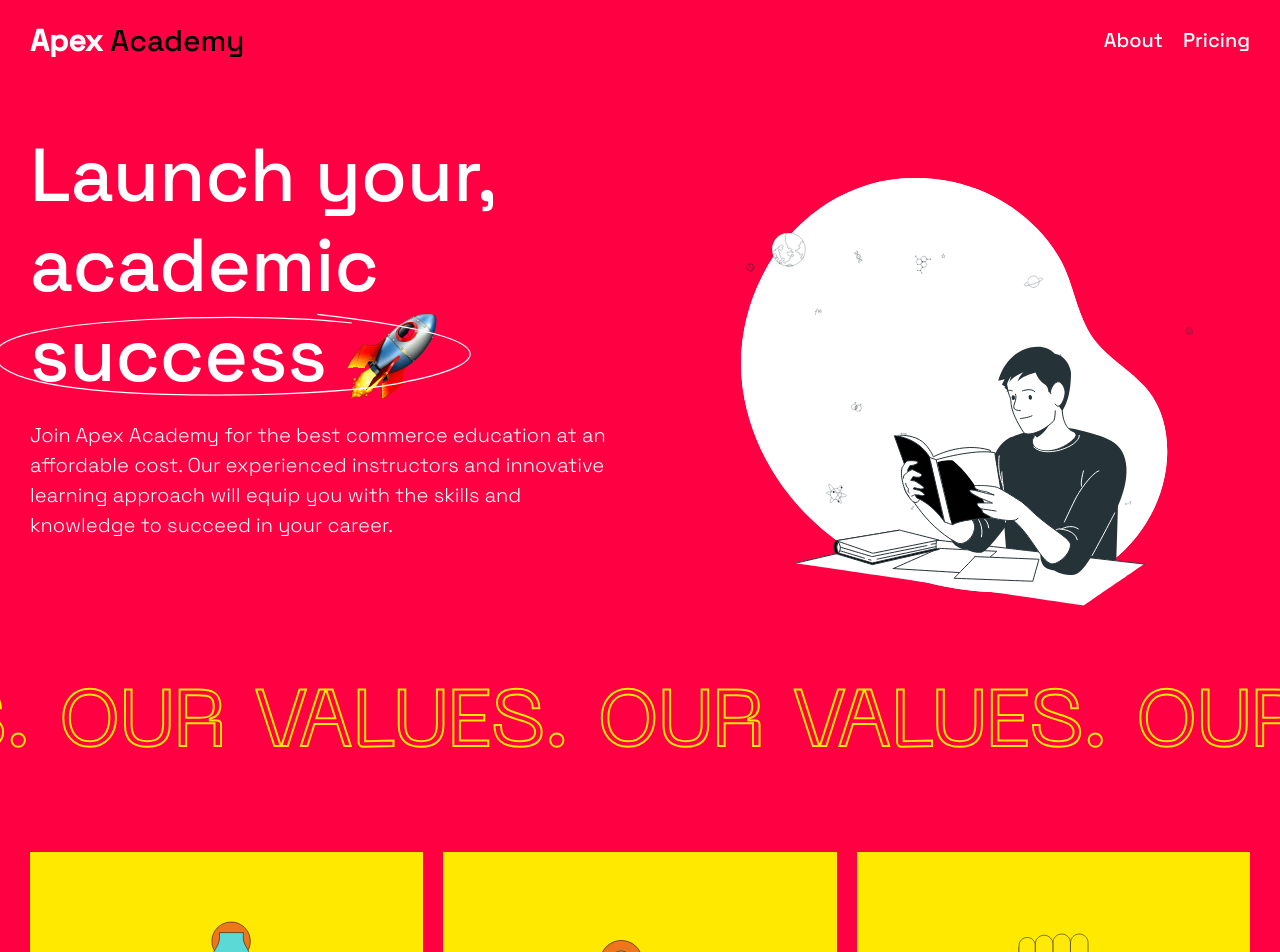
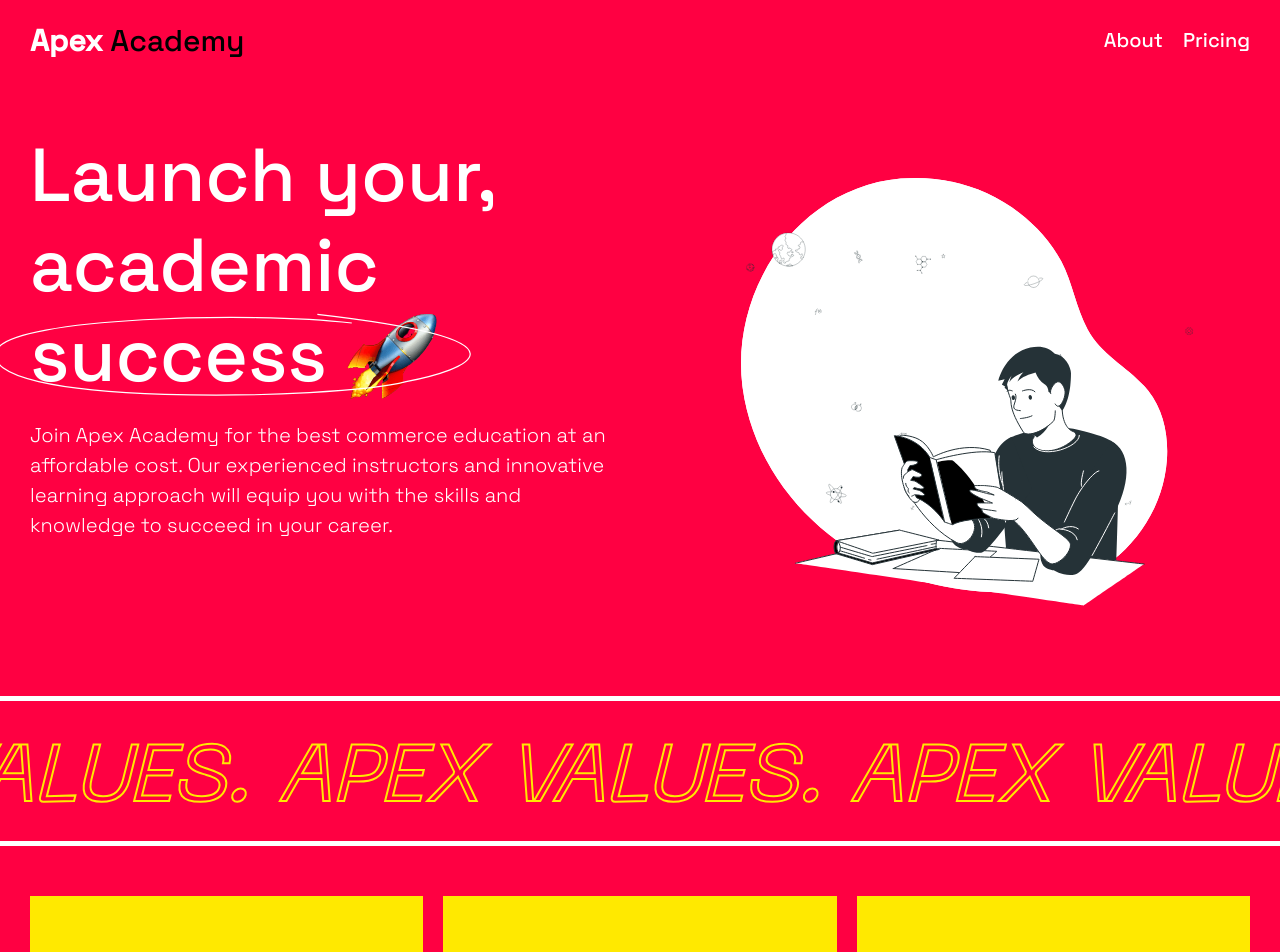
Before and after one commit to allanmosesfernandes/ApexAcademy, a React (Create React App) app: page / in a window 1280 px wide. Shown: the top 952 px of the page. Built offline with nearby package versions, Linux system fonts and the light colour scheme.

Commit message:
Marquee-fixer

```diff
--- a/src/components/FirstFold/FirstFold.jsx
+++ b/src/components/FirstFold/FirstFold.jsx
@@ -23,7 +23,7 @@ const FirstFold = () => {
           </div>
           </FirstFoldLeftDiv>
           <FirstFoldRight>
-            <Lottie animationData={groovy} loop={true} />
+            <Lottie animationData={groovy} loop={true} className="lottie1"/>
           </FirstFoldRight>
         </FirstFoldContainer>
     </Container>
--- a/src/components/FirstFold/FirstFold.styles.js
+++ b/src/components/FirstFold/FirstFold.styles.js
@@ -12,7 +12,7 @@ margin: 5rem 0 0 0;
   font-size: ${props => props.theme.fsmedium};
   grid-template-columns: 1fr;
   gap: 1rem;
-  margin: 2rem 0 0 0;
+  margin: 1rem 0 0 0;
 }
 h2 {
     font-size: ${props => props.theme.fsxl};
@@ -68,6 +68,14 @@ export const YellowCircleImage = styled.h2`
 export const FirstFoldRight = styled.div`
 display: flex;
 margin: auto;
+
+@media only screen and (max-width: 600px) {
+  //code goes here
+  .lottie1 {
+    margin: -5rem 0;
+}
+}
+
 `
 
 export const BodyCopy = styled.p`
@@ -79,7 +87,7 @@ export const BodyCopy = styled.p`
   /* Regular styles */
 
   @media screen and (max-width: 600px) {
-    font-size: 1rem;
+    font-size: ${(props) => props.theme.fsxsmall};
     /* Styles for screens smaller than 600px */
   }
 `
--- a/src/components/Marquee/Marquee.js
+++ b/src/components/Marquee/Marquee.js
@@ -1,7 +1,7 @@
 import React from "react";
 // 1. Importing framer-motion
 import { motion } from "framer-motion";
-import { MarqueeStyled, Track, MarqueeText } from "./marquee.styles";
+import { MarqueeStyled,MarqueeContainer, Track, MarqueeText } from "./marquee.styles";
 
 // 2. Defining Variants
 const marqueeVariants = {
@@ -10,7 +10,7 @@ const marqueeVariants = {
     transition: {
       x: {
         repeat: Infinity,
-        duration: 500,
+        duration: 20,
         ease: "linear",
         repeatType: "loop",
       },
@@ -22,17 +22,17 @@ const marqueeVariants = {
 
 const Marquee = () => {
   return (
-    <div>
+    <MarqueeContainer>
       <MarqueeStyled>
                 {/* 3. Using framer motion */}
         <Track
           className="track"
           variants={marqueeVariants}
           animate="animate">
-          <MarqueeText>Our Values. Our Values. Our Values. Our Values. Our Values. Our Values. Our Values. Our Values. Our Values. Our Values. Our Values. Our Values. Our Values. Our Values. Our Values. Our Values. Our Values. Our Values. Our Values. Our Values. Our Values. Our Values. Our Values. Our Values. Our Values. Our Values. Our Values. Our Values. Our Values. Our Values. Our Values. Our Values. Our Values. Our Values. Our Values. Our Values. Our Values. Our Values. Our Values. Our Values. Our Values. Our Values. Our Values. Our Values. Our Values. Our Values. Our Values. Our Values. Our Values. Our Values. Our Values. Our Values. Our Values. Our Values. Our Values. Our Values. Our Values. Our Values. Our Values. Our Values. Our Values. Our Values. Our Values. Our Values. Our Values. Our Values. Our Values. Our Values. Our Values. Our Values. Our Values. Our Values. Our Values. Our Values. Our Values. Our Values. Our Values. Our Values. Our Values. Our Values. Our Values. Our Values. Our Values. Our Values. Our Values. Our Values. Our Values. Our Values. Our Values. Our Values. Our Values. Our Values. Our Values. Our Values. Our Values. Our Values. Our Values. </MarqueeText>
+          <MarqueeText>Apex Values. Apex Values. Apex Values. Apex Values. Apex Values. Apex Values. Apex Values. Apex Values. Apex Values. Apex Values. Apex Values. Apex Values. Apex Values. Apex Values. Apex Values. Apex Values. Apex Values. Apex Values. Apex Values. Apex Values. Apex Values. Apex Values. Apex Values. Apex Values. Apex Values. Apex Values. Apex Values. Apex Values. Apex Values. Apex Values. Apex Values. Apex Values. Apex Values. Apex Values. Apex Values. Apex Values. Apex Values. Apex Values. Apex Values. Apex Values. Apex Values. Apex Values. Apex Values. Apex Values. Apex Values. Apex Values. Apex Values. Apex Values. Apex Values. Apex Values. Apex Values. Apex Values. Apex Values. Apex Values. Apex Values. Apex Values. Apex Values. Apex Values. Apex Values. Apex Values. Apex Values. Apex Values. Apex Values. Apex Values. Apex Values. Apex Values. Apex Values. Apex Values. Apex Values. Apex Values. Apex Values. Apex Values. Apex Values. Apex Values. Apex Values. Apex Values. Apex Values. Apex Values. Apex Values. Apex Values. Apex Values. Apex Values. Apex Values. Apex Values. Apex Values. Apex Values. Apex Values. Apex Values. Apex Values. Apex Values. Apex Values. Apex Values. Apex Values. Apex Values. Apex Values. Apex Values. Apex Values. </MarqueeText>
         </Track>
       </MarqueeStyled>
-    </div>
+    </MarqueeContainer>
   );
 };
 
--- a/src/components/Marquee/marquee.styles.js
+++ b/src/components/Marquee/marquee.styles.js
@@ -1,22 +1,27 @@
 import styled from "styled-components";
 import { motion } from 'framer-motion';
 
+
+export const MarqueeContainer = styled.div`
+  border-top: 5px solid #fff;
+  border-bottom: 5px solid #fff;
+  height: 150px; /* set a fixed height */
+  width: 100%; /* set a fixed width */
+  position: relative;
+  margin: 5rem 0;
+`;
+
 export const MarqueeStyled = styled.div`
-  position: relative;
-  width: 100vw;
-  max-width: 100%;
-  height: 206px;
-  overflow-x: hidden;
-
-@media only screen and (max-width: 600px) {
-    height: 100px;
-
-}
-`
+  position: absolute;
+  top: 0;
+  left: 0;
+  height: 100%;
+  width: 100%;
+  overflow: hidden;
+`;
 
 export const Track = styled(motion.div)`
-  position: absolute;
-  white-space: nowrap;
+  position: relative; /* set position to relative */
 `;
 
 export const MarqueeText = styled.h1`
@@ -27,7 +32,8 @@ export const MarqueeText = styled.h1`
   -webkit-text-stroke-color: #FFE900;
   text-transform: uppercase;
   font-family: "Neue Bold";
-
+  font-style: italic;
+  white-space: nowrap; /* remove white-space property */
   @media only screen and (max-width: 600px) {
     //code goes here
     margin: 10px 0;
```
